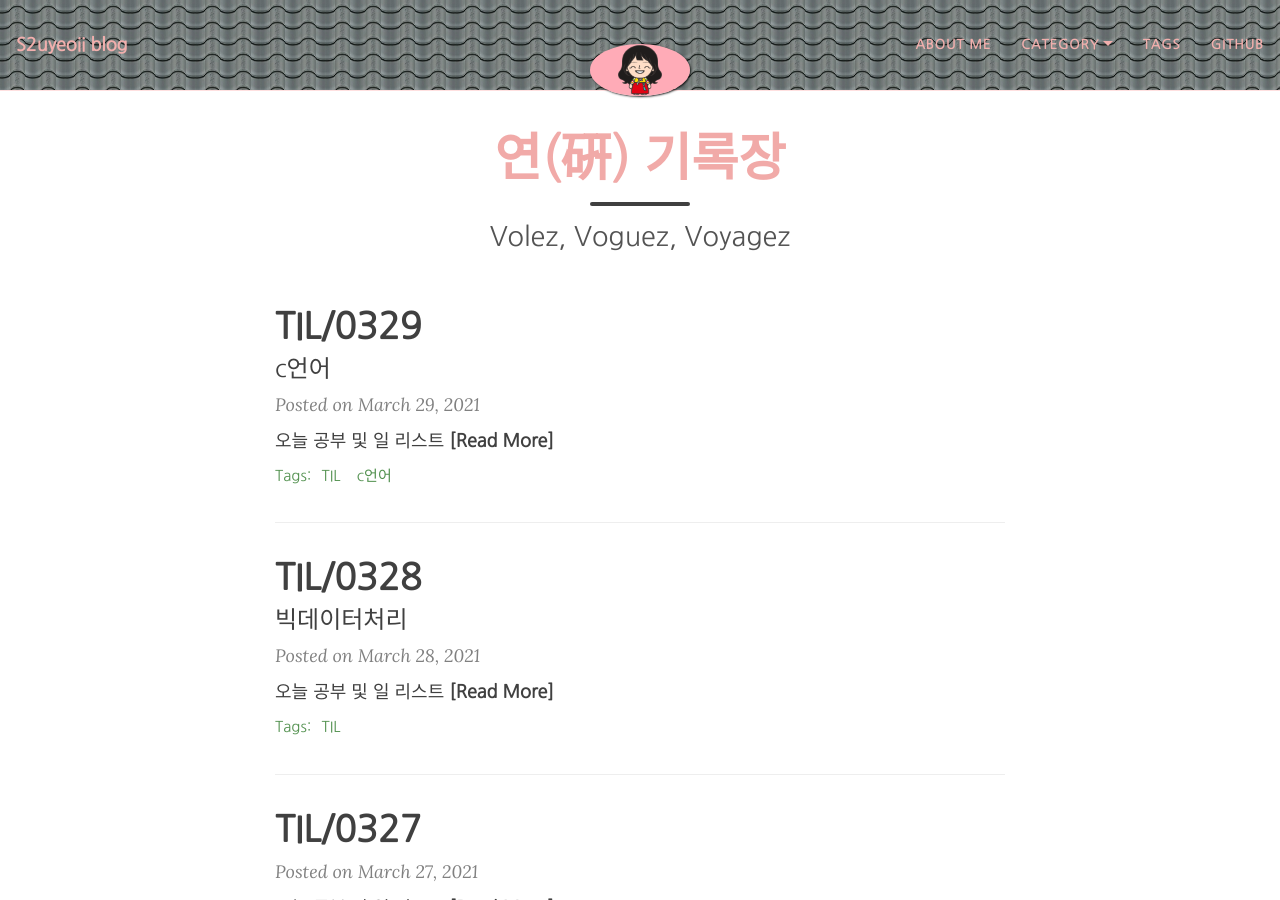
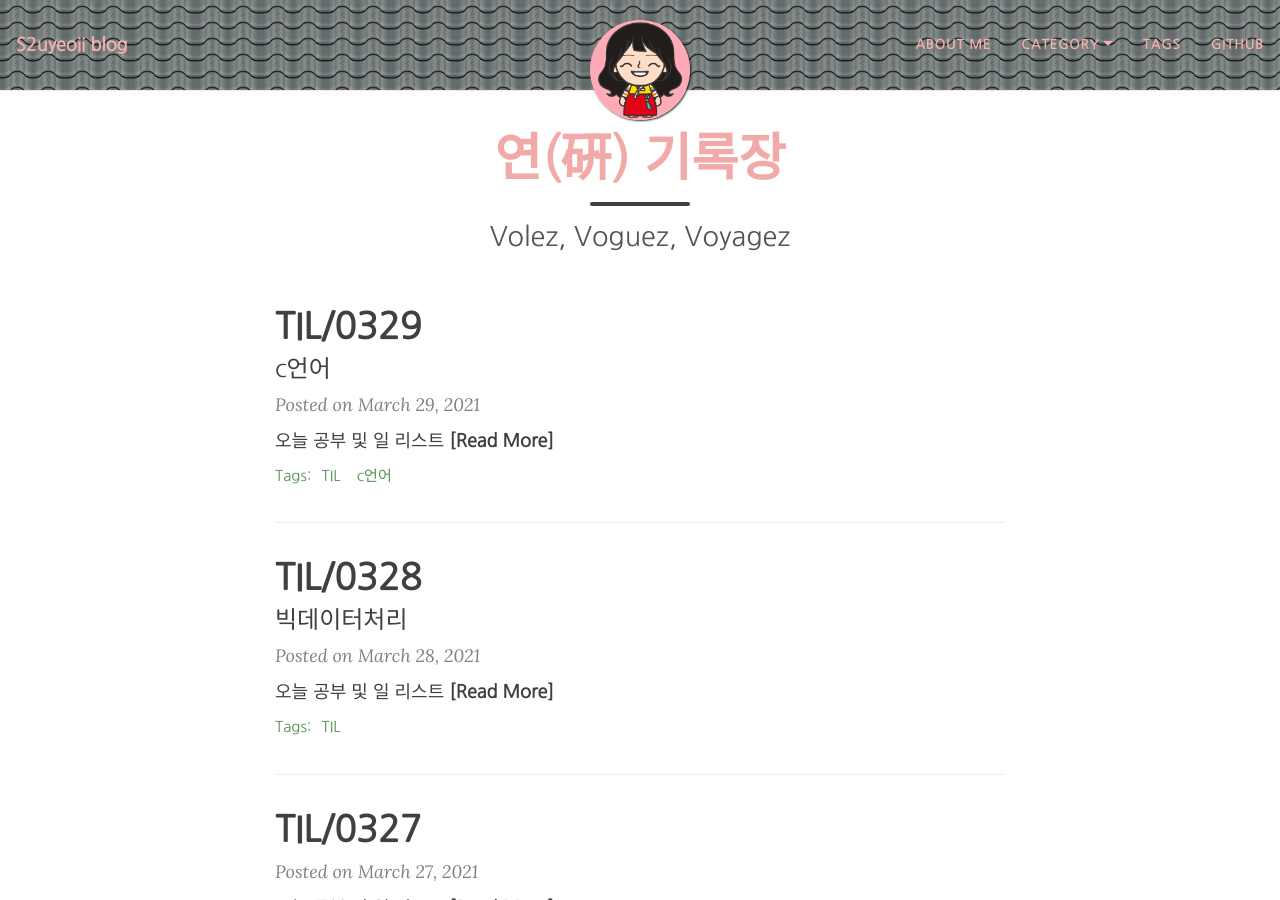
Before and after one commit to yeoneed/yeoneed.github.io, a Jekyll site: the page built from index.html, in a window 1280 px wide and 900 px high. Built offline with Jekyll 4.4.1, drawn with Linux system fonts in a browser that asks for light colours; nearby versions of some CDN libraries; some web fonts are replaced; the list of posts is cut into pages by our own code.

Commit message:
Update _config.yml

```diff
--- a/_config.yml
+++ b/_config.yml
@@ -24,7 +24,7 @@ navbar-links:
 
 # Image to show in the navigation bar - works best with a square image
 # Remove this parameter if you don't want an image in the navbar
-avatar: "/assets/img/hey.jpg"
+avatar: "/assets/img/h1.jpg"
 
 # By default, the image is cut into a circle. You can disable this behaviour by setting 'round-avatar: false'
 round-avatar: true
```
